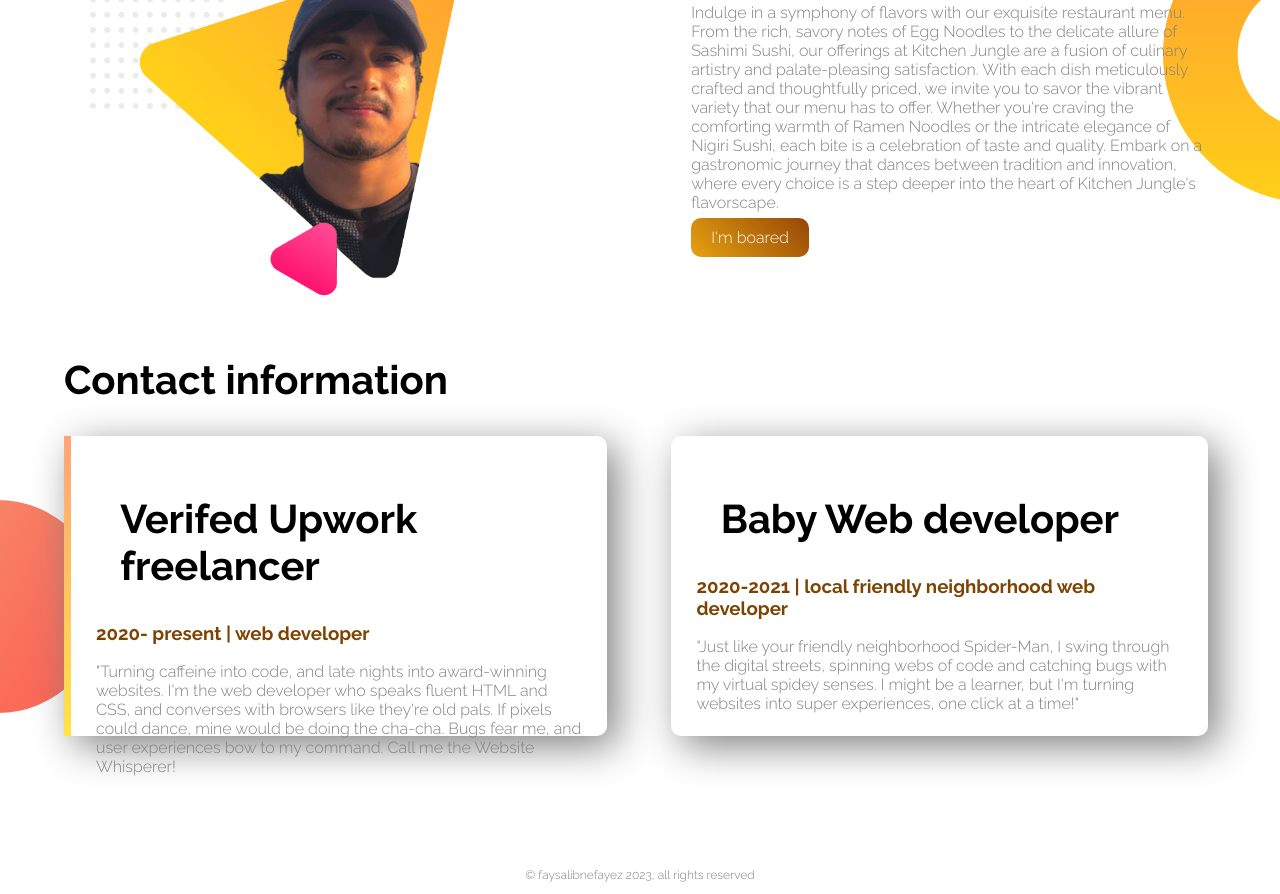
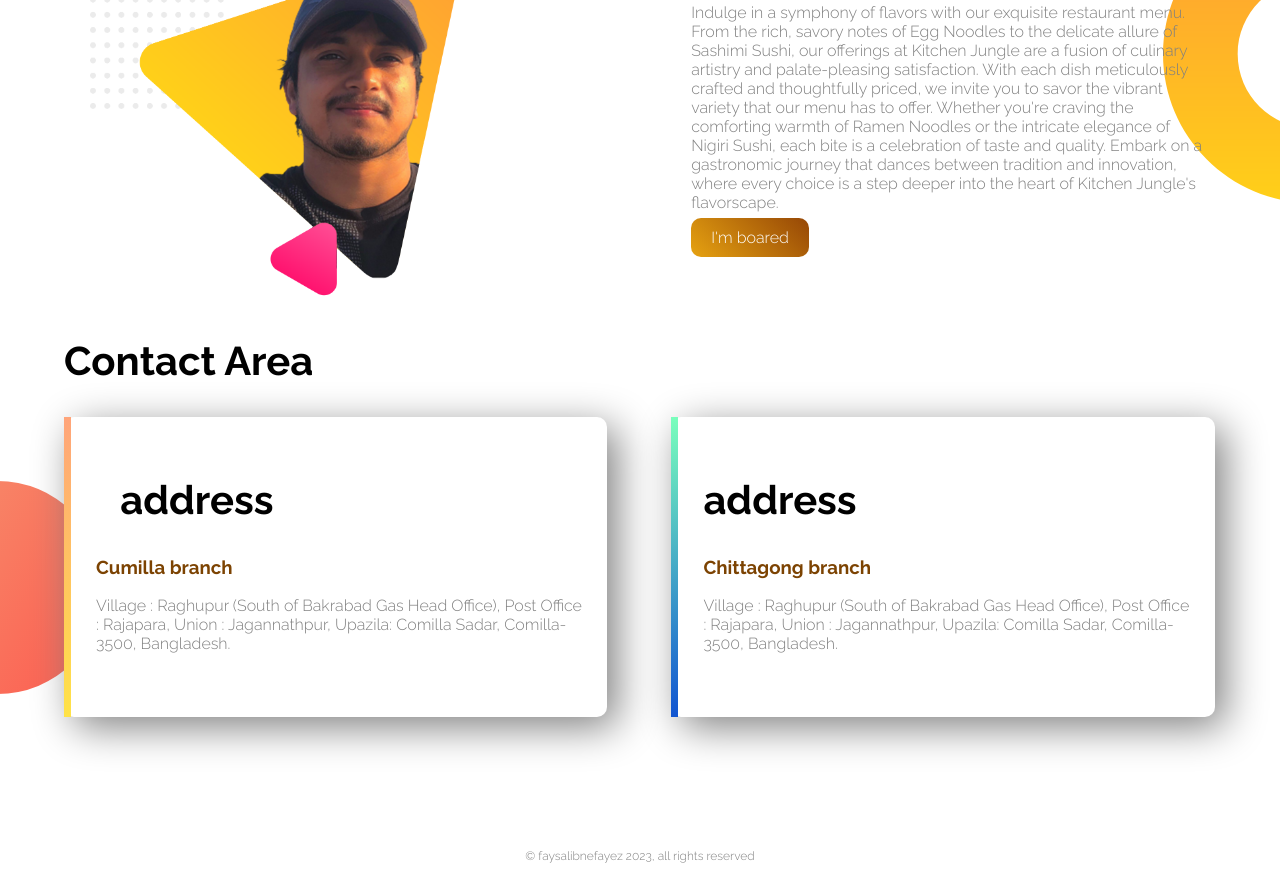
Before and after one commit to faysalibnefayez/website-monday, a plain HTML site: page index.html in a window 1280 px wide. Shown: the part 696-1590 px from the top of the page. Drawn offline with Linux system fonts and the light colour scheme.

Commit message:
revision

```diff
--- a/index.html
+++ b/index.html
@@ -33,24 +33,24 @@
             <a class="order-button" target="_blank" href="https://www.youtube.com/watch?v=nuCIA31LfIU"> I'm boared </a>
         </div>
     </section>
-    <br>
+
     <section class="address">
-        <h2> Contact information</h2>
+        <h2> Contact Area </h2>
         <div id="full-stack" class="half-width single-experience">
-            <h2> Verifed Upwork freelancer </h2>
-            <h3 class="olive-fonts"> 2020- present | web developer </h3>
-            <p> "Turning caffeine into code, and late nights into award-winning websites. I'm the web developer who speaks fluent HTML and CSS, and converses with browsers like they're old pals. If pixels could dance, mine would be doing the cha-cha. Bugs fear me, and user experiences bow to my command. Call me the Website Whisperer!</p>
+            <h2> address </h2>
+            <h3 class="olive-fonts"> Cumilla branch</h3>
+            <p> Village : Raghupur (South of Bakrabad Gas Head Office), Post Office : Rajapara, Union : Jagannathpur, Upazila: Comilla Sadar, Comilla-3500, Bangladesh.</p>
         </div>
-        <div id="chittagong" class="half-width single-experience">
-            <h2> Baby Web developer</h2>
-            <h3 class="olive-fonts"> 2020-2021 | local friendly neighborhood web developer </h3>
-            <p>"Just like your friendly neighborhood Spider-Man, I swing through the digital streets, spinning webs of code and catching bugs with my virtual spidey senses. I might be a learner, but I'm turning websites into super experiences, one click at a time!"</p>
-
+        <div id="Chittagong" class="half-width single-experience">
+            <h2 id="corner">address</h2>
+            <h3 class="olive-fonts"> Chittagong branch</h3>
+            <p> Village : Raghupur (South of Bakrabad Gas Head Office), Post Office : Rajapara, Union : Jagannathpur, Upazila: Comilla Sadar, Comilla-3500, Bangladesh.</p>
         </div>
-        </section>
+    </section>
     <footer>
         <p>© faysalibnefayez 2023, all rights reserved</p>
     </footer>
 
+
 </body>
 </html>
```
